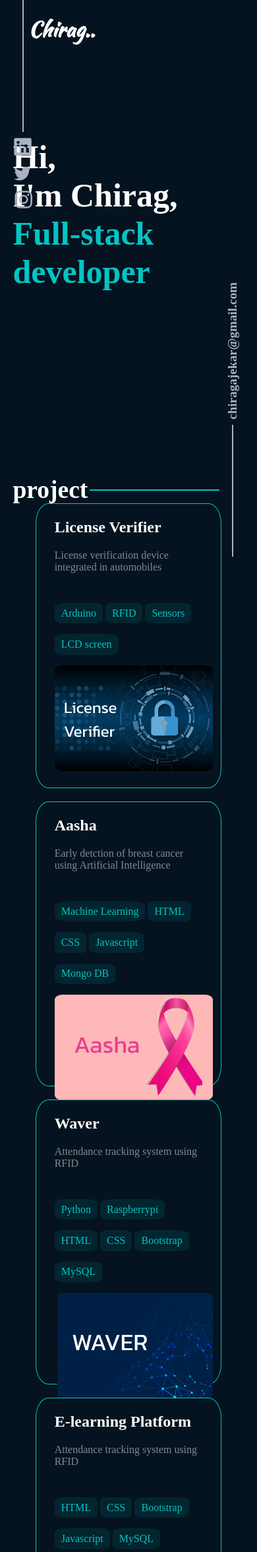
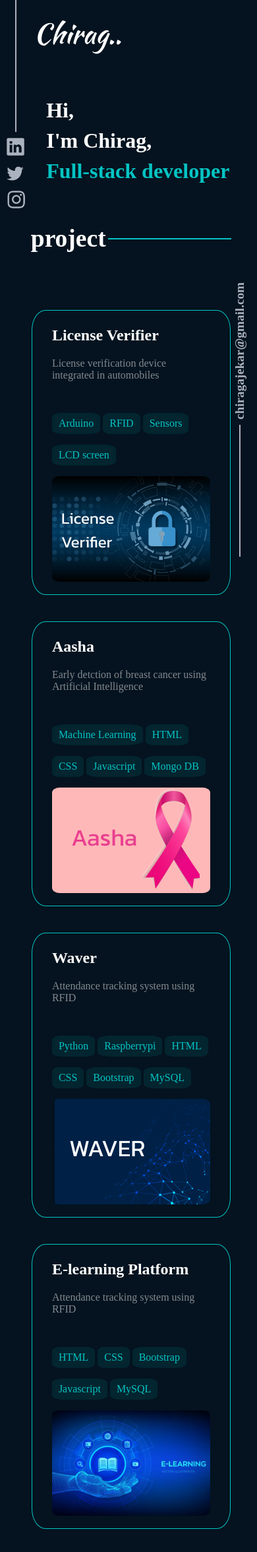
Before and after one commit to chiragak/Portfolio, a PHP site: page / in a window 390 px wide; the page is wider, and only the part inside the window is pictured. Shown: the top 2353 px of that part at 66% size. Run offline with PHP 8.4, Linux system fonts and the light colour scheme.

Commit message:
changes in every file

```diff
--- a/includes/style.css
+++ b/includes/style.css
@@ -1,10 +1,10 @@
 @import url('https://fonts.googleapis.com/css2?family=Kaushan+Script&display=swap');
+
 body{
   background-color: #04131F;
   margin: 0;
   padding: 0;
   font-family: "Times New Roman"
-
 }
 
 .github-icon {
@@ -15,9 +15,7 @@
   border: 0;
   right: 0;
   z-index:2;
-
 }
-
 
 .github-corner:hover .octo-arm {
   animation: octocat-wave 560ms ease-in-out;
@@ -38,54 +36,6 @@
   }
 }
 
-.logo-title{
-	font-family: 'Kaushan Script', cursive;
-	margin-left: 11%;
-
-}
-.logo-title:hover{
-	color: #04C4C4;
-}
-.navbar
-{
-	position: sticky;
-  top: 0;
-  /* margin-left:6%; */
-  width:100%;
-  height:75px;
-  display: flex;
-  color: #fff;
-  background-color: #04131F;
-  z-index:1;
-
-
-
-}
-.menu
-{
-	display: flex;
-	margin-left:30%;
-}
-.menu h1 a::before {
-  content: "#";
-  color:#04C4C4;
-}
-.navbar .menu h1
-{
-	font-size: 25px;
-	margin:9% 7%;
-	white-space: nowrap;
-}
-.navbar .menu h1 a{
-	color: #ABB2BF;
-	text-decoration: none;
-}
-
-.navbar .menu h1 a:hover{
-	color: #fff;
-}
-
-
 .left-sidebar {
   position: fixed;
   align-items: center;
@@ -95,7 +45,6 @@
   margin-left: 17px;
   min-height: 350px;
   z-index:2;
-
 }
 
 .left-line {
@@ -110,7 +59,6 @@
 .left-sidebar a {
   display: flex;
   margin-bottom: 5px;
-
 }
 
 .right-sidebar {
@@ -121,9 +69,9 @@
   bottom: 0;
   right:17px;
   z-index: -1;
-	/* background-color: #04C4C4; */
 }
-.email{
+
+.email {
   display: flex;
   margin-bottom:17px;
   transform: rotate(270deg);
@@ -131,14 +79,16 @@
   font-size: larger;
   color: #ABB2BF;
   text-decoration: none;
+}
 
-}
-.right-sidebar a{
+.right-sidebar a {
   text-decoration: none;
 }
-.right-sidebar a:hover{
+
+.right-sidebar a:hover {
   text-decoration: underline;
 }
+
 .right-line {
   position: relative;
   display: flex;
@@ -147,23 +97,64 @@
   background-color: #ABB2BF;
   bottom: 0;
 }
+img {
+  transition: transform 0.2s;
+}
 
-/* .introduction
-{
-	margin-left:11%;
-	margin-top: 18%;
+img:hover {
+  transform: scale(1.1);
+}
 
-} */
-.introduction
-{
+.navbar {
   display: flex;
-	position:absolute;
+  position: fixed;
+  justify-content: space-between;
+  align-items: center;
+  padding: 20px;
+  background-color: #04131F;
+  width: 100%;
+  top: 0;
+  z-index: 1;
+}
+
+.logo {
+  font-family: 'Kaushan Script', cursive;
+  color: #fff;
+  text-decoration: none;
+  margin-left: 8%;
+  font-size: 5vh;
+}
+
+.nav-links {
+  display: flex;
+  list-style: none;
+  margin-right: 10%;
+}
+
+.nav-links li {
+  margin-left: 40px;
+
+}
+
+.nav-links a {
+  color: #fff;
+  text-decoration: none;
+  font-weight: bold; /* Made the text bolder */
+  font-size: 3vh;
+}
+.nav-links  a::before {
+  content: "#";
+  color:#04C4C4;
+}
+
+.introduction {
+  display: flex;
+  position:relative;
   margin-left:11%;
   margin-top: 10%;
   margin-right: 10%;
+}
 
-
-}
 .introduction h1 {
   color: white;
   font-size:50px;
@@ -175,69 +166,73 @@
 }
 
 
-/*--------------------------------------------------------------------------------- */
 
 
 
 
-#home
-{
-/* background-color:green; */
-height:600px;
-margin-top:0px;
-position: relative;
-z-index:-1;
-}
 
-#works
-{
-/* background-color:blue; */
-height:auto;
-margin-top:0px;
-position:relative;
-z-index:-1;
-}
+
+
+
+
 .projects {
-/* background-color: yellow; */
   width: 78%;
   height:auto;
   display:flex;
-align-items:center;
+  flex-direction: column;
   margin-left:12%;
   color:white;
   margin-bottom:12%;
 }
+.project-list
+{
+  -webkit-flex-wrap: wrap;
+  display: flex;
+  flex-wrap: wrap;
+}
+.heading
+{
+   /* background-color:red; */
+   display:flex;
+	 align-items: center;
+   position:relative;
+   top:0;
+   font-size: 25px;
+   width: 100%;
+
+}
+.straight-line
+{
+  /* flex-wrap:wrap; */
+   background-color:#04C4C4;
+   width:500px;
+   height:2px;
+   margin-left:1%;
+   /* display: block; Removed this line as it was not working */
+
+
+}
+
 .flex-container {
   padding: 0;
-margin:15% 0px 0px 0px;
+  margin:5% 0px 0px 0px;
   width:100%;
   right:0;
   list-style: none;
-/* border: 1px solid silver; */
--ms-box-orient: horizontal;
-display: -webkit-box;
-display: -moz-box;
-display: -ms-flexbox;
-display: -moz-flex;
-display: -webkit-flex;
   display: flex;
-justify-content:space-evenly
+  flex-wrap: wrap;
+  justify-content: space-around;
 }
+
 .flex-item {
-/* background: tomato; */
-/* position:relative; */
+  position: relative;
   width: 300px;
   height: 430px;
-margin-top:40px;
-border-radius:7%;
+  margin-top: 40px;
+  border-radius: 7%;
   border: 1px solid #04C4C4;
-/* margin-right:53px */
-/* line-height: 100px;
-color: white;
-font-weight: bold;
-font-size: 2em;
-text-align: center; */
 }
+
 .description
 {
 color:rgba(255, 255, 255, 0.5);
@@ -256,10 +251,7 @@ display: inline-block;
 border-radius:20%;
 margin-top:0%;
 }
-.wrap    {
--webkit-flex-wrap: wrap;
-flex-wrap: wrap;
-}
+
 .inner-outline
 {
 margin-left:10%;
@@ -277,45 +269,80 @@ border-radius:5%;
 bottom:0;
 overflow: hidden;
 }
-.heading
-{
-   /* background-color:red; */
-   display:flex;
-	 align-items: center;
-   position:absolute;
-   top:0;
-   font-size: 25px;
-
-}
-.straight-line
-{
-  /* flex-wrap:wrap; */
-   background-color:#04C4C4;
-   width:500px;
-   height:2px;
-   margin-left:1%;
 
 
 
-}
 
 #about-me{
   /* background-color:green; */
   height:auto;
   margin-top:0px;
   position:relative;
+
   z-index:-1;
   }
   .about {
-/* background-color: brown; */
+  line-height: 4.5vh;
   width: 78%;
   height:auto;
-display:flex;
+  display: flex;
+  flex-direction: column;
   align-items:center;
   margin-left:12%;
   color:white;
   margin-bottom:12%;
   }
+
+
+
+  #clubs{
+    /* background-color:green; */
+    height:auto;
+    margin-top:0px;
+    position:relative;
+    z-index:-1;
+    }
+    .club {
+    /* background-color: brown; */
+    width: 78%;
+    height:auto;
+    display:flex;
+    flex-direction: column;
+    align-items:center;
+    margin-left:12%;
+    color:white;
+    margin-bottom:12%;
+    }
+    .club-images {
+      width: 100%;
+      position: relative;
+      height: auto;
+      display: flex;
+      flex-direction: row;
+      justify-content: center;
+      animation: moveImages 10s linear infinite;
+    }
+
+    .club-images img {
+      margin: 20% 8% 0%;
+      border-radius: 50%;
+      animation: moveImage 10s linear infinite;
+    }
+
+    @keyframes moveImages {
+      0% {
+        transform: translateX(0%);
+      }
+      50% {
+        transform: translateX(-50%);
+      }
+      100% {
+        transform: translateX(-100%);
+      }
+    }
+
+
+
     #contacts{
       /* background-color:green; */
       height:auto;
@@ -329,6 +356,7 @@ z-index:0;
       width: 78%;
       height:auto;
       display:flex;
+      flex-direction: column;
       align-items:center;
       margin-left:12%;
       color:white;
@@ -350,12 +378,9 @@ position:relative;
         color:white;
         font-size:25px;
       }
-
-
-/* ------------------------------------------------------- */
     form{
       width:100%;
-   margin-top:28%;
+      margin-top:8%;
       /* display:flex; */
 
    }
@@ -559,129 +584,43 @@ footer .container {
    }
    .contact-p
    {  font-size:25px;
-  position:absolute;
+     position:relative;
      width: 100%;
      margin: 0;
      padding: 0;
      top:0;
-  margin-top:13%;
+     margin-top:6%;
    }
 
-#clubs{
-/* background-color:green; */
-height:auto;
-margin-top:0px;
-position:relative;
-z-index:-1;
+@media screen and (max-width: 768px) {
+
+  .codrops-header {
+    display: none;
   }
-.club {
-/* background-color: brown; */
-width: 78%;
-height:auto;
-display:flex;
-align-items:center;
-margin-left:12%;
-color:white;
-margin-bottom:12%;
+  .nav-links {
+    display: none;
   }
-.club-images
+  .left-sidebar
   {
-  width:100%;
-  position:relative;
-  height:auto;
+    margin-left: 6px;
   }
-.club-images img {
-  margin: 20% 8% 0%;
+  .right-sidebar
+  {
+    right:6px;
+  }
+
+  .introduction
+  {
+    margin-top: 30%;
+    margin-left: 18%;
+    line-height: 5.5vh;
+  }
+    .introduction h1 {
+        font-size: 2em;
+    }
+    .about .contact
+    {
+      font-size: 2vh;
+    }
 
 }
-
-img {
-  transition: transform 0.2s;
-}
-
-img:hover {
-  transform: scale(1.1);
-}
-
-@media (max-width: 575px) {
-		.menu
-	{
-		display: none;
-	}
-	.github-corner
-	{
-		display: none;
-	}
-	.introduction
-	{
-		/* position: relative; */
-		margin-left: 15%;
-		margin-top: 30%;
-		font-size: 14px;
-	}
-	.straight-line
-	{
-		width: 200px;
-	}
-  }
-
-
-
-  @media screen and (max-width: 768px) {
-    .navbar {
-        flex-direction: column;
-        height: auto;
-    }
-
-    .menu {
-        margin-left: 0;
-        flex-direction: column;
-    }
-
-    .navbar .menu h1 {
-        margin: 2% 0;
-    }
-
-    .introduction {
-        margin-left: 5%;
-        margin-top: 20%;
-    }
-
-    .projects {
-        width: 90%;
-        margin-left: 5%;
-    }
-
-    .flex-container {
-        flex-direction: column;
-        align-items: center;
-    }
-
-    .flex-item {
-        width: 80%;
-        margin-top: 20px;
-    }
-
-    .about {
-        width: 90%;
-        margin-left: 5%;
-    }
-
-    .contact {
-        width: 90%;
-        margin-left: 5%;
-    }
-
-    .container {
-        width: 90%;
-    }
-
-    .club {
-        width: 90%;
-        margin-left: 5%;
-    }
-
-    .club-images img {
-        margin: 10% 0;
-    }
-}
--- a/index.html
+++ b/index.html
@@ -1,14 +1,21 @@
 <!DOCTYPE html>
-<html lang="en" class="no-js">
+<html lang="en">
 <head>
+    <meta charset="UTF-8">
+    <meta name="viewport" content="width=device-width, initial-scale=1.0">
     <title>Chirag</title>
     <link href="includes/style.css" rel="stylesheet">
+    <script>
+        window.addEventListener('blur', function() {
+            document.title = '👋 Come back!';
+        });
 
-
+        window.addEventListener('focus', function() {
+            document.title = 'Chirag';
+        });
+    </script>
 </head>
-   <body >
-
-
+<body>
     <!-- page design starts -->
 <header class="codrops-header">
     <a href="https://github.com/chiragak" class="github-corner">
@@ -33,35 +40,37 @@
 
 <!-- page design ends -->
 
-<!-- navbar starts -->
-<div class="navbar">
-				<h1 class="logo-title">Chirag..</h1>
-				<div class="menu">
-					<h1><a href="#home" class="nav-link">home</a></h1>
-					<h1><a href="#works"class="nav-link">works</a></h1>
-					<h1><a href="#about-me"class="nav-link">about-me</a></h1>
-					<h1><a href="#contacts" class="nav-link">contacts</a></h1>
-				</div>
-</div>
 
 
-<!-- navbar ends -->
+<nav class="navbar">
+    <a href="#" class="logo">Chirag..</a>
+    <ul class="nav-links">
+      <li><a href="#home">home</a></li>
+      <li><a href="#works">works</a></li>
+      <li><a href="#about-me">about-me</a></li>
+      <li><a href="#contact">contact</a></li>
+    </ul>
+  </nav>
+
   <section id="home">
-        <div class="intro">
      <div class="introduction">
         <h1>
            Hi,<br>I'm Chirag,<br><span>Full-stack developer</span>
         </h1>
      </div>
-         </div>
   </section>
+
+
+
+
   <section id="works">
     <div class="projects">
        <div class="heading">
        <h1>project</h1>
        <div class="straight-line"></div>
     </div>
-
+    <div class="project-list">
+    <!-- 1st  -->
     <div class="flex-container wrap">
        <div class="flex-item">
           <div class="inner-outline">
@@ -74,6 +83,8 @@
              <div class="project-image"><img src="images\\License.png" alt="License Verifier "></div>
           </div>
        </div>
+
+<!-- 2 -->
 <div class="flex-item">
     <div class="inner-outline">
        <h1>Aasha</h1>
@@ -121,6 +132,8 @@
        <p class="tech-used">Javascript</p>
        <div class="project-image"><img src="images\Taal.png" alt="Taal"></div>
     </div>
+</div>
+</div>
  </section>
 
  <section id="about-me">
@@ -148,6 +161,7 @@
       <img src="images/coe-logo.png" alt="Coe Cybersecurity" width="150px">
       <img src="images/nscc-logo.png" alt="NSCC" width="150px">
       <img src="images/sosc-logo.svg" alt="SOSC" width="150px">
+      <img src="images/nss-logo.png" alt="SOSC" width="150px">
     </div>
 
   </section>
@@ -156,26 +170,25 @@
       <div class="contact">
           <div class="heading">
               <h1>contact</h1>
-
               <div class="straight-line"></div>
           </div>
           <div class="contact-p">
               <p>If you'd like to chat about a project or just have a question, Please fill in the form below <br>  I will get back to you within 2 days</p>
           </div>
 
-        <form action="https://formsubmit.co/el/ducebi" method="POST">
+          <form action="mailto:chiragajekar@gmail.com" method="POST">
               <div class="container">
                   <div class="row100">
                       <div class="col">
                           <div class="inputBox">
-            <input type="text" name="" required="required">
+                              <input type="text" name="firstName" required="required">
                               <span class="text">First Name</span>
                               <span class="line"></span>
                           </div>
                       </div>
                       <div class="col">
                           <div class="inputBox">
-            <input type="text" name="" required="required">
+                              <input type="text" name="lastName" required="required">
                               <span class="text">Last Name</span>
                               <span class="line"></span>
                           </div>
@@ -184,22 +197,21 @@
                   <div class="row100">
                       <div class="col">
                           <div class="inputBox">
-            <input type="text" name="" required="required">
+                              <input type="email" name="email" required="required">
                               <span class="text">Email</span>
                               <span class="line"></span>
                           </div>
                       </div>
-
+                  </div>
                   <div class="row100">
                       <div class="col">
                           <div class="inputBox textarea">
-            <textarea required="required"></textarea>
+                              <textarea name="message" required="required"></textarea>
                               <span class="text">Type your message Here...</span>
                               <span class="line"></span>
                           </div>
                       </div>
                   </div>
-
                   <div class="row100">
                       <div class="col">
                           <input type="submit" value="Send">
@@ -207,8 +219,6 @@
                   </div>
               </div>
           </form>
-
-
       </div>
   </section>
 
@@ -221,5 +231,14 @@
       </div>
     </footer>
 
+
+  <script>
+    document.querySelector('.burger').addEventListener('click', function() {
+      var menuItems = document.querySelectorAll('.menu-item');
+      menuItems.forEach(function(item) {
+        item.classList.toggle('nav-active');
+      });
+    });
+  </script>
 </body>
 </html>
```
Also changed, not shown: images/nss-logo.png (added), 1 other file. Lines whose indentation alone changed are shown as unchanged.
